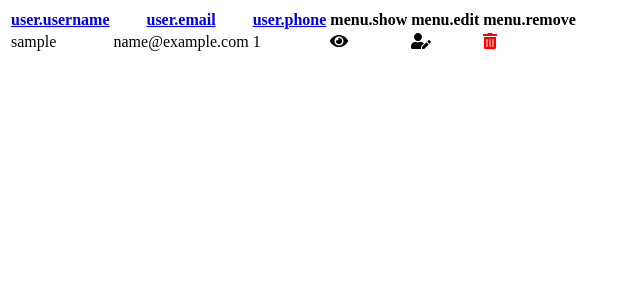
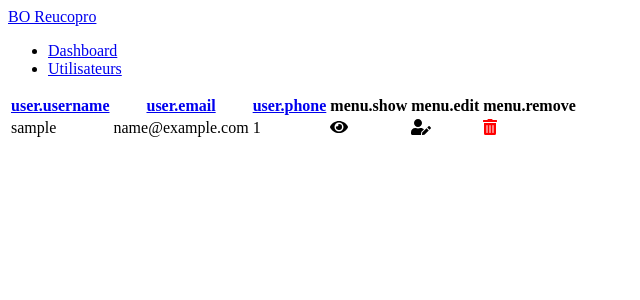
Before and after one commit to AymLaf/GPE, a Symfony app: template projet/api_bo/templates/Users/list.html.twig in a window 1280 px wide. Shown: the top 300 px of the page, without its empty margins (0-640 px from the left). Run offline with Twig, Linux system fonts and the light colour scheme; the template is opened without the code that fills it: most values are stand-ins (such as "Sample title", 1, 10 or a date in 2020); style sheets or scripts are compiled from the project's sources; some libraries are stand-ins or nearby versions.

Commit message:
* Ajout de la navbar

```diff
--- a/projet/api_bo/templates/Default/dashboard.twig
+++ b/projet/api_bo/templates/Default/dashboard.twig
@@ -5,8 +5,7 @@
 {% endblock %}
 
 {% block body %}
-	dash
-	<a href="{{ path('bo_logout') }}">
-		{% trans from 'common' %} menu.logout {% endtrans %}
+	<a href="{{ path('users_list') }}">
+		{% trans from 'common' %} user.user_list {% endtrans %}
 	</a>
 {% endblock %}
--- a/projet/api_bo/templates/base.html.twig
+++ b/projet/api_bo/templates/base.html.twig
@@ -8,6 +8,7 @@
         {% endblock %}
     </head>
     <body>
+        {% include 'navbar.html.twig' %}
         {% include 'flash.html.twig' %}
         {% block body %}{% endblock %}
         {% block javascripts %}
--- /dev/null
+++ b/projet/api_bo/templates/navbar.html.twig
@@ -0,0 +1,20 @@
+<nav class="navbar navbar-expand-lg navbar-light bg-light">
+	<a class="navbar-brand" href="{{ path('bo_dashboard') }}">BO Reucopro</a>
+	<div class="collapse navbar-collapse" id="navbarNavDropdown">
+		<ul class="navbar-nav mr-auto">
+			<li class="nav-item active">
+				<a class="nav-link" href="{{ path('bo_dashboard') }}">Dashboard <span class="sr-only">(current)</span></a>
+			</li>
+			<li class="nav-item active">
+				<a class="nav-link" href="{{ path('users_list') }}">Utilisateurs <span class="sr-only">(current)</span></a>
+			</li>
+		</ul>
+		<ul class="navbar-nav ml-auto">
+			{% if is_granted('IS_AUTHENTICATED_FULLY') %}
+				<li class="nav-item">
+					<a class="nav-link" href="{{ path('bo_logout') }}">{% trans from 'common' %} menu.logout {% endtrans %}</a>
+				</li>
+			{% endif %}
+		</ul>
+	</div>
+</nav>
```
